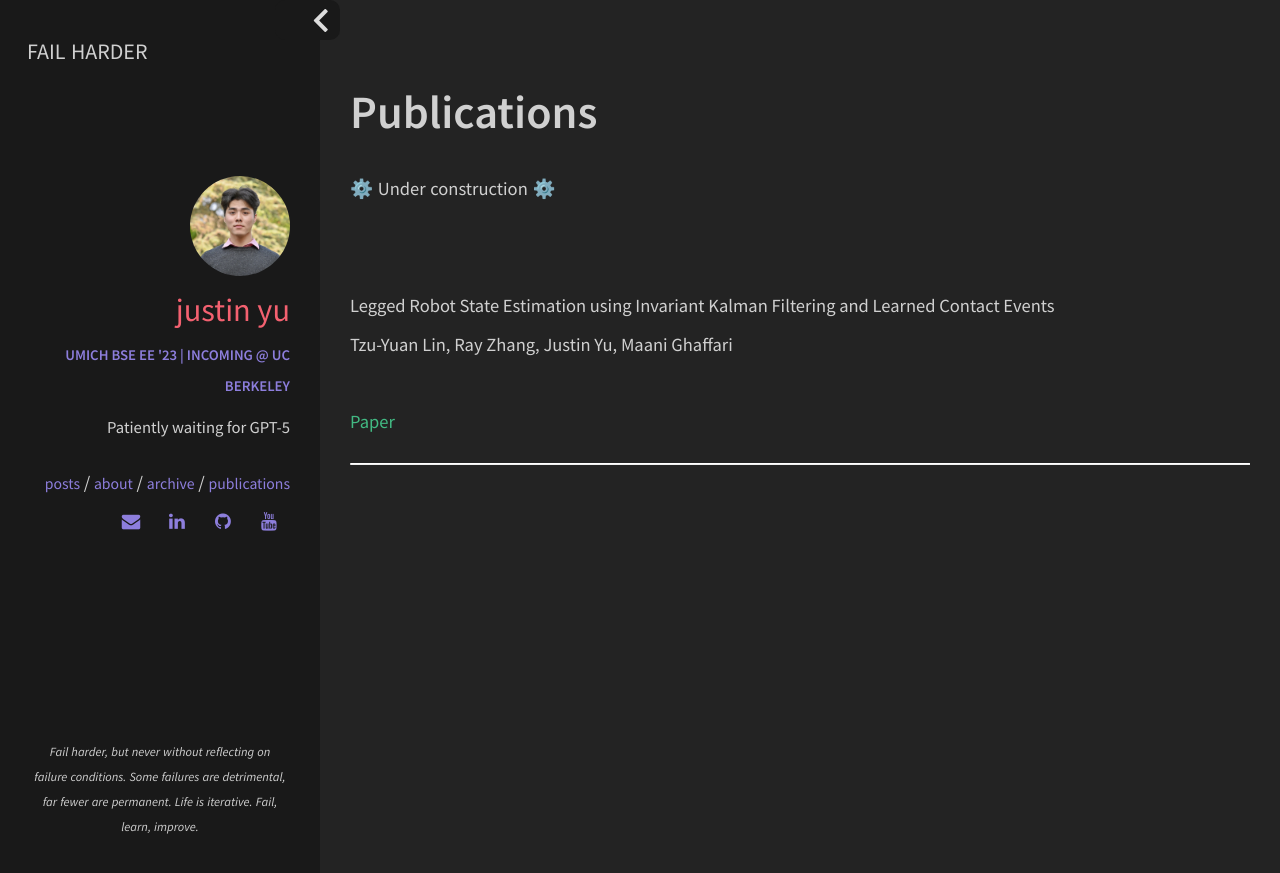
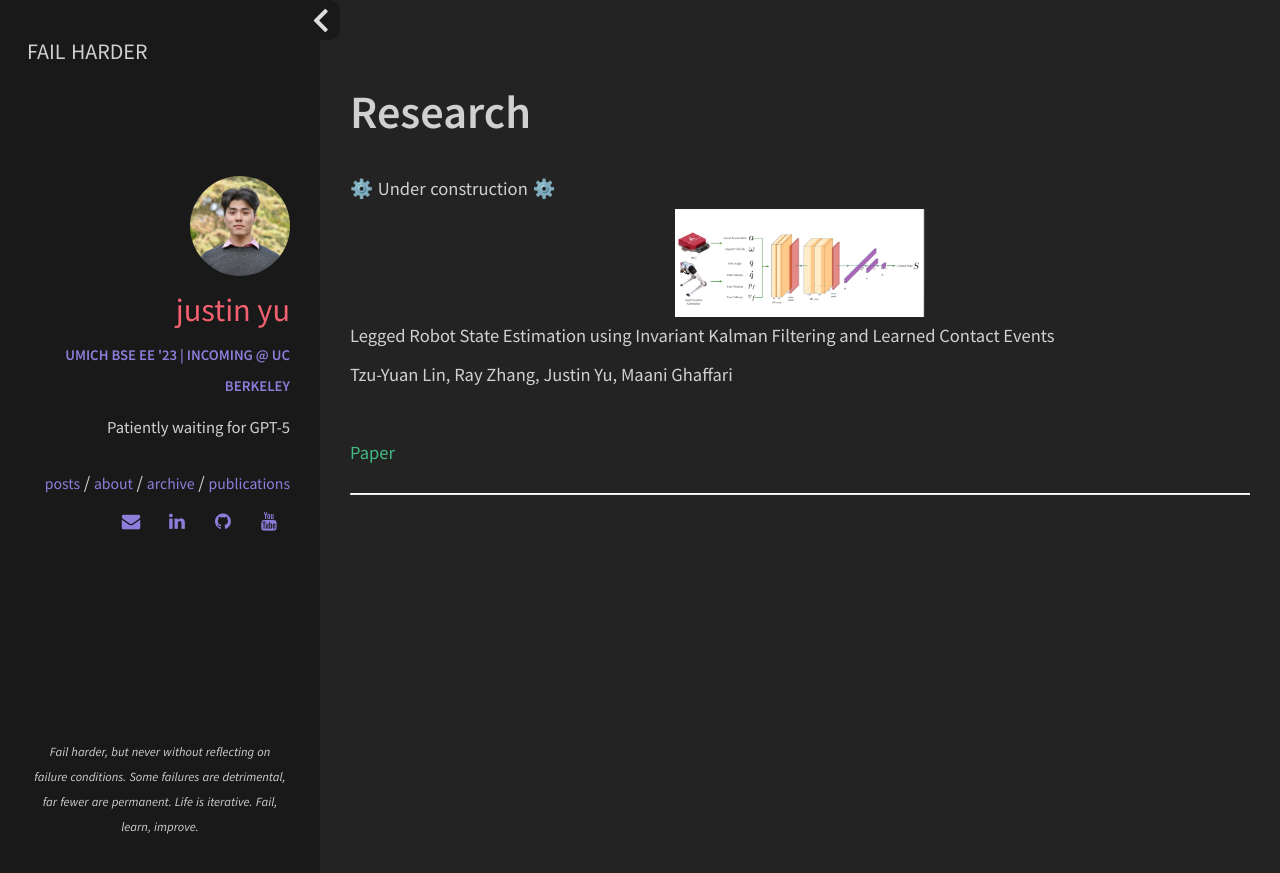
Before and after one commit to uynitsuj/uynitsuj.github.io, a Jekyll site: the page built from publications.html, in a window 1280 px wide. Shown: the top 873 px of the page. Built offline with Jekyll 4.4.1, drawn with Linux system fonts in a browser that asks for light colours.

Commit message:
image attempt

```diff
--- a/_includes/sections/publications.html
+++ b/_includes/sections/publications.html
@@ -1,4 +1,4 @@
-<h1><span data-i18n="skills.my_skills">Publications</span></h1>
+<h1><span data-i18n="skills.my_skills">Research</span></h1>
 
 <p>⚙️ Under construction ⚙️</p>
 
@@ -8,9 +8,7 @@
         <td style="padding:20px;width:25%;vertical-align:middle">
             <!-- IMAGES -->
             <div class="one">
-                <div class="two" id="lerf_under" style="opacity: 0;">
-                    <img src="{{ site.url }}/img/pub/{{ pub.image }}" width="180">
-                </div>
+                <img src="{{ site.url }}/img/pub/{{ pub.image }}" width="250">
             </div>
 
         </td>
```
